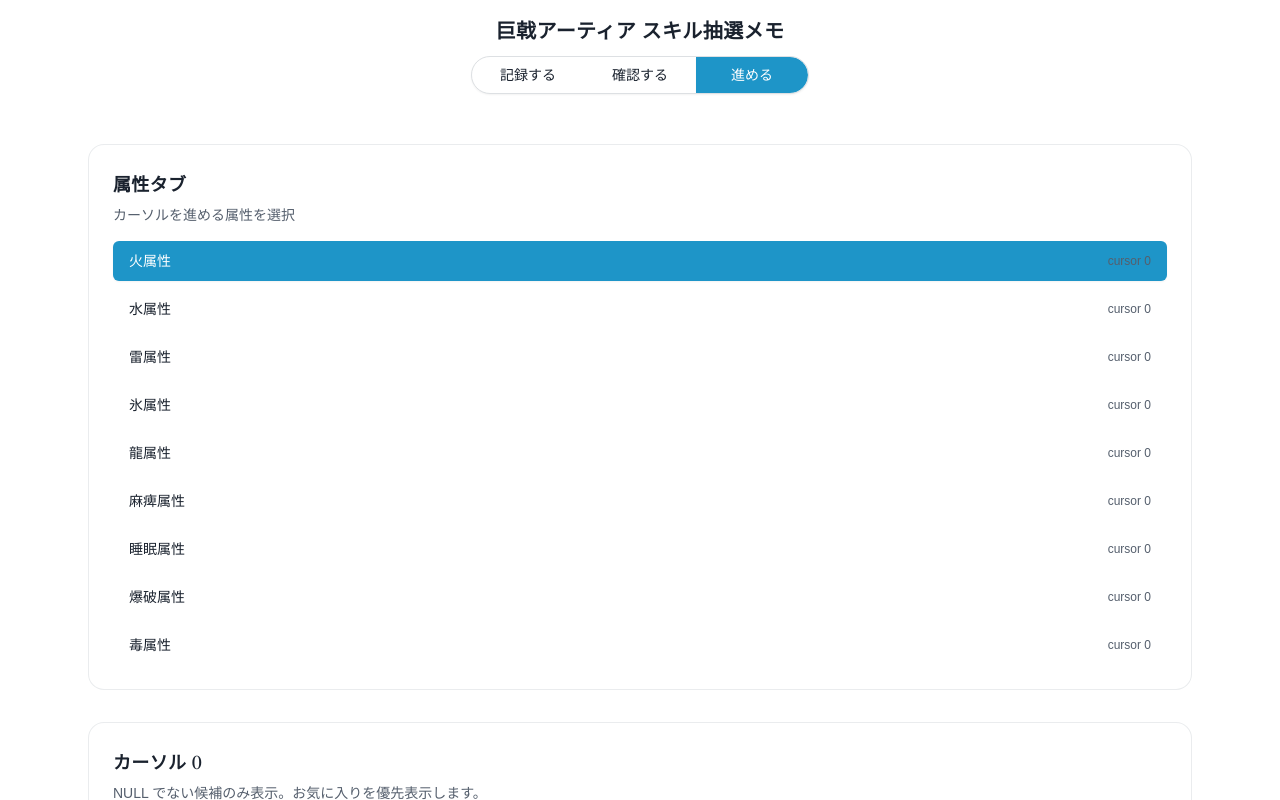
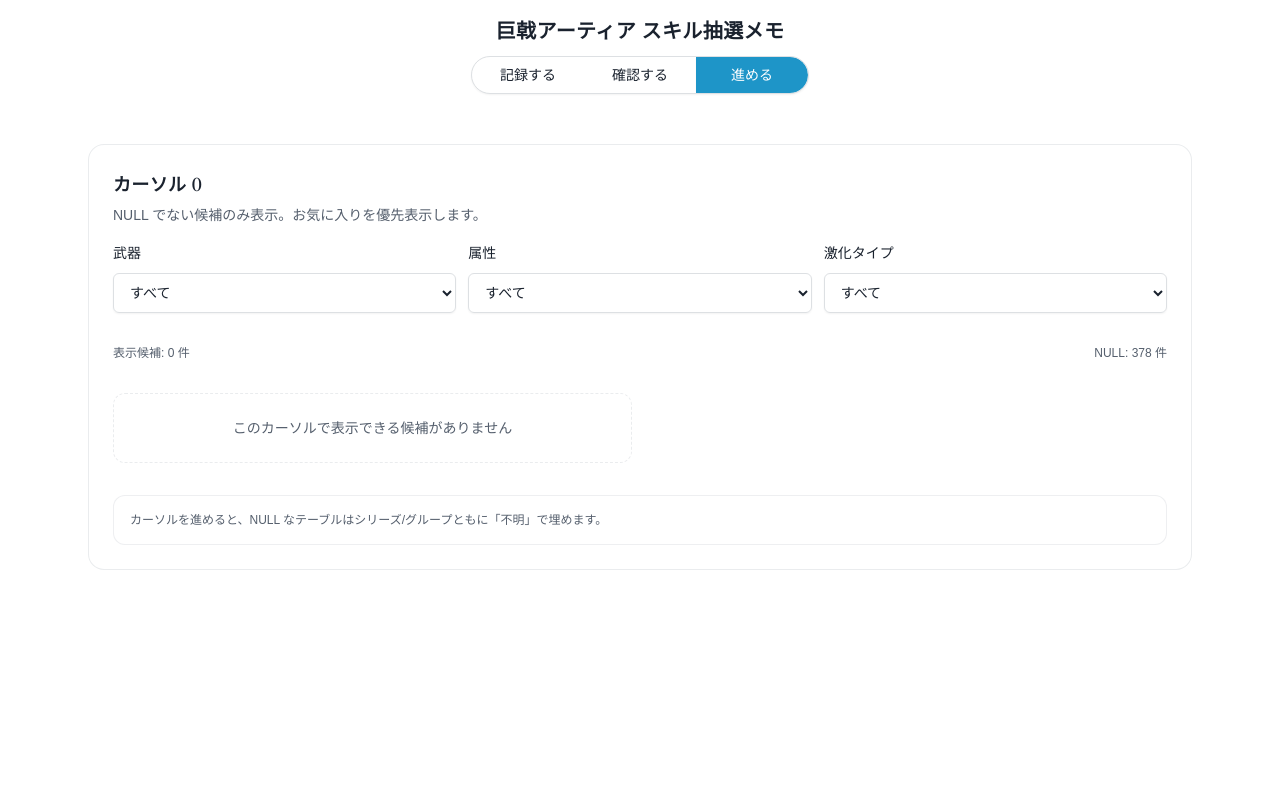
Before and after one commit to 326-T/monster-hunter-wilds-utils, a React (Vite) app: page / in a window 1280 px wide. Both pictures are taken after a click on the button "進める". Shown: the top 800 px of the page. Built offline with nearby package versions, Linux system fonts and the light colour scheme; a web font is replaced by a local one.

Commit message:
カーソルを共通化

```diff
--- a/src/App.tsx
+++ b/src/App.tsx
@@ -14,7 +14,7 @@ function App() {
 	const { groupOptions, seriesOptions, isLoading, error } = useSkillOptions();
 	const {
 		tables,
-		cursorByAttribute,
+		cursor,
 		addEntry,
 		toggleFavorite,
 		advanceCursor,
@@ -84,7 +84,7 @@ function App() {
 					{activeView === "save" && (
 						<SaveView
 							tables={tables}
-							cursorByAttribute={cursorByAttribute}
+							cursor={cursor}
 							groupOptions={groupOptions}
 							seriesOptions={seriesOptions}
 							isLoadingOptions={isLoading}
@@ -96,7 +96,7 @@ function App() {
 					{activeView === "cursor" && (
 						<CursorView
 							tables={tables}
-							cursorByAttribute={cursorByAttribute}
+							cursor={cursor}
 							onAdvanceCursor={advanceCursor}
 						/>
 					)}
--- a/src/components/cursor/CursorView.tsx
+++ b/src/components/cursor/CursorView.tsx
@@ -9,27 +9,24 @@ import type { CursorState, TableEntry, TableRef, TableState } from '../../lib/sk
 
 type CursorViewProps = {
   tables: TableState
-  cursorByAttribute: CursorState
-  onAdvanceCursor: (attribute: string) => void
+  cursor: CursorState
+  onAdvanceCursor: () => void
 }
 
-export function CursorView({ tables, cursorByAttribute, onAdvanceCursor }: CursorViewProps) {
-  const [activeAttribute, setActiveAttribute] = useState(ATTRIBUTES[0] ?? '')
+export function CursorView({ tables, cursor, onAdvanceCursor }: CursorViewProps) {
   const [weaponFilter, setWeaponFilter] = useState('all')
+  const [attributeFilter, setAttributeFilter] = useState('all')
   const [intensifyFilter, setIntensifyFilter] = useState('all')
 
-  const attributeTables = useMemo(
-    () => allTables.filter((table) => table.attribute === activeAttribute),
-    [activeAttribute],
-  )
   const filteredAttributeTables = useMemo(() => {
-    return attributeTables.filter((table) => {
+    return allTables.filter((table) => {
       if (weaponFilter !== 'all' && table.weapon !== weaponFilter) return false
+      if (attributeFilter !== 'all' && table.attribute !== attributeFilter) return false
       if (intensifyFilter !== 'all' && table.intensify !== intensifyFilter) return false
       return true
     })
-  }, [attributeTables, weaponFilter, intensifyFilter])
-  const activeCursor = cursorByAttribute[activeAttribute] ?? 0
+  }, [weaponFilter, attributeFilter, intensifyFilter])
+  const activeCursor = cursor
 
   const cursorCandidates = useMemo(() => {
     const candidates = filteredAttributeTables
@@ -54,33 +51,11 @@ export function CursorView({ tables, cursorByAttribute, onAdvanceCursor }: Curso
     <div className="flex flex-col gap-8">
       <Card className="animate-fade-up">
         <CardHeader>
-          <CardTitle className="heading-serif">属性タブ</CardTitle>
-          <CardDescription>カーソルを進める属性を選択</CardDescription>
-        </CardHeader>
-        <CardContent className="grid grid-cols-2 gap-2 sm:grid-cols-1">
-          {ATTRIBUTES.map((attribute) => (
-            <Button
-              key={attribute}
-              variant={attribute === activeAttribute ? 'default' : 'ghost'}
-              className="w-full justify-between"
-              onClick={() => setActiveAttribute(attribute)}
-            >
-              <span>{attribute}</span>
-              <span className="text-xs text-muted-foreground">
-                cursor {cursorByAttribute[attribute] ?? 0}
-              </span>
-            </Button>
-          ))}
-        </CardContent>
-      </Card>
-
-      <Card className="animate-fade-up">
-        <CardHeader>
           <CardTitle className="heading-serif">カーソル {activeCursor}</CardTitle>
           <CardDescription>NULL でない候補のみ表示。お気に入りを優先表示します。</CardDescription>
         </CardHeader>
         <CardContent className="space-y-8">
-          <div className="grid gap-3 sm:grid-cols-2">
+          <div className="grid gap-3 sm:grid-cols-2 lg:grid-cols-3">
             <div className="space-y-2">
               <Label>武器</Label>
               <Select value={weaponFilter} onChange={(event) => setWeaponFilter(event.target.value)}>
@@ -88,6 +63,20 @@ export function CursorView({ tables, cursorByAttribute, onAdvanceCursor }: Curso
                 {WEAPONS.map((weapon) => (
                   <option key={weapon} value={weapon}>
                     {weapon}
+                  </option>
+                ))}
+              </Select>
+            </div>
+            <div className="space-y-2">
+              <Label>属性</Label>
+              <Select
+                value={attributeFilter}
+                onChange={(event) => setAttributeFilter(event.target.value)}
+              >
+                <option value="all">すべて</option>
+                {ATTRIBUTES.map((attribute) => (
+                  <option key={attribute} value={attribute}>
+                    {attribute}
                   </option>
                 ))}
               </Select>
@@ -144,7 +133,7 @@ export function CursorView({ tables, cursorByAttribute, onAdvanceCursor }: Curso
                     <span className="text-xs text-muted-foreground">
                       登録: {formatDate(entry.createdAt)}
                     </span>
-                    <Button size="sm" onClick={() => onAdvanceCursor(activeAttribute)}>
+                    <Button size="sm" onClick={onAdvanceCursor}>
                       この結果でカーソルを進める
                     </Button>
                   </div>
@@ -154,7 +143,7 @@ export function CursorView({ tables, cursorByAttribute, onAdvanceCursor }: Curso
           </div>
 
           <div className="rounded-xl border border-border/50 bg-background p-4 text-xs text-muted-foreground">
-          カーソルを進めると、同じ属性の NULL なテーブルはシリーズ/グループともに「不明」で埋めます。
+            カーソルを進めると、NULL なテーブルはシリーズ/グループともに「不明」で埋めます。
           </div>
         </CardContent>
       </Card>
--- a/src/components/save/SaveView.tsx
+++ b/src/components/save/SaveView.tsx
@@ -10,7 +10,7 @@ import { cn } from '../../lib/utils'
 
 type SaveViewProps = {
   tables: TableState
-  cursorByAttribute: CursorState
+  cursor: CursorState
   groupOptions: string[]
   seriesOptions: string[]
   isLoadingOptions: boolean
@@ -21,7 +21,7 @@ type SaveViewProps = {
 
 export function SaveView({
   tables,
-  cursorByAttribute,
+  cursor,
   groupOptions,
   seriesOptions,
   isLoadingOptions,
@@ -66,7 +66,7 @@ export function SaveView({
   const selectedTable = allTables.find((table) => table.key === selectedTableKey) ?? allTables[0]
   const entries = tables[selectedTableKey] ?? []
   const sortedEntries = [...entries].sort((a, b) => a.createdAt.localeCompare(b.createdAt))
-  const currentCursor = selectedTable ? cursorByAttribute[selectedTable.attribute] ?? 0 : 0
+  const currentCursor = selectedTable ? cursor : 0
   const visibleEntries = showPassed
     ? sortedEntries
     : sortedEntries.filter((entry) => entry.cursorId >= currentCursor)
--- a/src/hooks/useTableState.ts
+++ b/src/hooks/useTableState.ts
@@ -40,26 +40,22 @@ const normalizeTableState = (state: StoredTableState): TableState => {
 }
 
 const normalizeCursorState = (value: unknown): CursorState => {
-  if (typeof value === 'number') {
-    return Object.fromEntries(ATTRIBUTES.map((attribute) => [attribute, value])) as CursorState
+  if (typeof value === 'number') return value
+  if (value && typeof value === 'object') {
+    const numbers = Object.values(value as Record<string, unknown>).filter(
+      (entry): entry is number => typeof entry === 'number',
+    )
+    if (numbers.length > 0) return Math.max(...numbers)
   }
-  if (value && typeof value === 'object') {
-    const entries = Object.entries(value as Record<string, unknown>).filter(
-      (entry): entry is [string, number] => typeof entry[1] === 'number',
-    )
-    if (entries.length > 0) {
-      return Object.fromEntries(entries) as CursorState
-    }
-  }
-  return Object.fromEntries(ATTRIBUTES.map((attribute) => [attribute, 0])) as CursorState
+  return 0
 }
 
 export function useTableState() {
   const [tables, setTables] = useState<TableState>(() =>
     normalizeTableState(loadFromStorage<StoredTableState>(STORAGE_KEY, {})),
   )
-  const [cursorByAttribute, setCursorByAttribute] = useState<CursorState>(() =>
-    normalizeCursorState(loadFromStorage<unknown>(CURSOR_KEY, {})),
+  const [cursor, setCursor] = useState<CursorState>(() =>
+    normalizeCursorState(loadFromStorage<unknown>(CURSOR_KEY, 0)),
   )
 
   useEffect(() => {
@@ -67,8 +63,8 @@ export function useTableState() {
   }, [tables])
 
   useEffect(() => {
-    saveToStorage(CURSOR_KEY, cursorByAttribute)
-  }, [cursorByAttribute])
+    saveToStorage(CURSOR_KEY, cursor)
+  }, [cursor])
 
   const addEntry = useCallback((tableKey: string, groupSkill: string, seriesSkill: string) => {
     setTables((prev) => {
@@ -102,14 +98,12 @@ export function useTableState() {
     })
   }, [])
 
-  const advanceCursor = useCallback(
-    (attribute: string) => {
-      const cursorId = cursorByAttribute[attribute] ?? 0
+  const advanceCursor = useCallback(() => {
+    const cursorId = cursor
     const now = new Date().toISOString()
-      const attributeTables = allTables.filter((table) => table.attribute === attribute)
     setTables((prev) => {
       const next: TableState = { ...prev }
-        attributeTables.forEach((table) => {
+      allTables.forEach((table) => {
         const tableEntries = [...(next[table.key] ?? [])]
         const hasCursorEntry = tableEntries.some((entry) => entry.cursorId === cursorId)
         if (!hasCursorEntry) {
@@ -126,21 +120,20 @@ export function useTableState() {
       })
       return next
     })
-      setCursorByAttribute((prev) => ({
-        ...prev,
-        [attribute]: cursorId + 1,
-      }))
-    },
-    [cursorByAttribute],
-  )
+    setCursor(cursorId + 1)
+  }, [cursor])
 
   const exportData = useCallback(() => {
+    const cursorByAttribute = Object.fromEntries(
+      ATTRIBUTES.map((attribute) => [attribute, cursor]),
+    )
     return {
       version: 1,
       tables,
+      cursor,
       cursorByAttribute,
     }
-  }, [tables, cursorByAttribute])
+  }, [tables, cursor])
 
   const importData = useCallback((payload: unknown) => {
     if (!payload || typeof payload !== 'object') {
@@ -148,16 +141,16 @@ export function useTableState() {
     }
     const record = payload as Record<string, unknown>
     const nextTables = normalizeTableState((record.tables ?? record.data ?? {}) as StoredTableState)
-    const cursorSource = record.cursorByAttribute ?? record.cursor ?? record.cursorState ?? 0
+    const cursorSource = record.cursor ?? record.cursorState ?? record.cursorByAttribute ?? 0
     const nextCursor = normalizeCursorState(cursorSource)
     setTables(nextTables)
-    setCursorByAttribute(nextCursor)
+    setCursor(nextCursor)
     return { ok: true }
   }, [])
 
   return {
     tables,
-    cursorByAttribute,
+    cursor,
     addEntry,
     toggleFavorite,
     advanceCursor,
--- a/src/lib/skills.ts
+++ b/src/lib/skills.ts
@@ -48,7 +48,7 @@ export type TableEntry = {
 
 export type TableState = Record<string, TableEntry[]>
 
-export type CursorState = Record<string, number>
+export type CursorState = number
 
 export const STORAGE_KEY = 'mhwu.tableEntries.v1'
 export const CURSOR_KEY = 'mhwu.attributeCursors.v1'
```
Also changed, not shown: 2 other files (tests, documents, lock files or other folders). Lines whose indentation alone changed are shown as unchanged.
